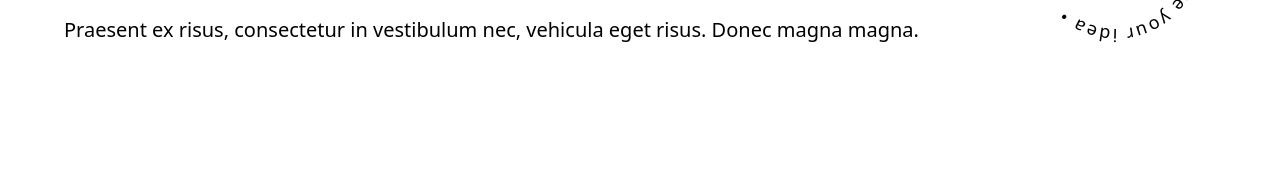
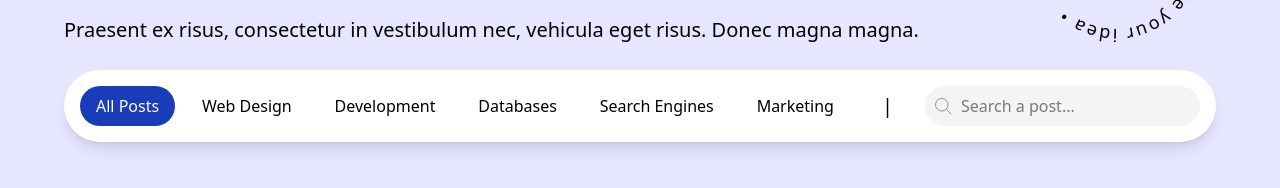
Before and after one commit to mziyad10/Memoir, a React (Vite) app: page / in a window 1280 px wide. Shown: the part 282-470 px from the top of the page. Built offline with nearby package versions, Linux system fonts and the light colour scheme; no server answers.

Commit message:
completed main categories

```diff
--- a/index.html
+++ b/index.html
@@ -6,7 +6,7 @@
     <meta name="viewport" content="width=device-width, initial-scale=1.0" />
     <title>Memoir App</title>
   </head>
-  <body>
+  <body bgcolor="#e6e6ff">
     <div id="root"></div>
     <script type="module" src="/src/main.jsx"></script>
   </body>
--- a/src/Pages/Homepage.jsx
+++ b/src/Pages/Homepage.jsx
@@ -1,5 +1,6 @@
 import React from "react";
 import { Link } from "react-router-dom";
+import MainCategories from "../components/mainCategories";
 
 const HomePage = () => {
   return (
@@ -25,11 +26,12 @@ const HomePage = () => {
         </div>
 
         {/* animated button */}
-        <Link to="write" className="relative">
+        <Link to="write" className="hidden md:block relative">
           <svg viewBox="0 0 200 200"
           width="200"
           height="200"
-          className="text-lg tracking-widest animate-puls">
+          // className="text-lg tracking-widest animate-spin animatedButton">
+          className="text-lg tracking-widest">
             <path id="circlePath" fill="none" d="M 100, 100 m -75, 0 a 75, 75 0 1, 1 150, 0 a 75, 75 0 1, 1 -150, 0"/>
             <text>
               <textPath href="#circlePath" startOffset="0%">Write your story •</textPath>
@@ -52,6 +54,10 @@ const HomePage = () => {
           </button>
         </Link>
       </div>
+
+      {/* CATEGORIES */}
+      <MainCategories />
+
       {/* FEATURED POSTS */}
       {/* POST LIST */}
     </div>
--- /dev/null
+++ b/src/components/MainCategories.jsx
@@ -0,0 +1,54 @@
+import React from 'react'
+import { Link, Links } from 'react-router-dom'
+
+const MainCategories = () => {
+  return (
+    <div className='hidden md:flex bg-white rounded-3xl xl:rounded-full p-4 shadow-lg items-center justify-center gap-8'>
+      {/* links */}
+      <div className="flex-1 flex items-center justify-between flex-wrap">
+      <Link to="/posts" className='bg-blue-800 text-white rounded-full px-4 py-2'>
+      All Posts
+      </Link>
+
+      <Link to="/posts?cat=web-design" className='hover:bg-blue-50 rounded-full px-4 py-2'>
+      Web Design
+      </Link>
+
+      <Link to="/posts?cat=development" className='hover:bg-blue-50 rounded-full px-4 py-2'>
+      Development
+      </Link>
+
+      <Link to="/posts?cat=databases" className='hover:bg-blue-50 rounded-full px-4 py-2'>
+      Databases
+      </Link>
+
+      <Link to="/posts?cat=seo" className='hover:bg-blue-50 rounded-full px-4 py-2'>
+      Search Engines
+      </Link>
+
+      <Link to="/posts?cat=marketing" className='hover:bg-blue-50 rounded-full px-4 py-2'>
+      Marketing
+      </Link>
+      </div>
+
+      <span className='text-xl font-medium'>|</span>
+
+      {/* search */}
+      <div className="bg-gray-100 p-2 rounded-full flex items-center gap-2">
+      <svg
+      xmlns='http://www.w3.org/2000/svg'
+      viewBox='0 0 24 24'
+      width='20'
+      height='20'
+      fill='none'
+      stroke='gray'>
+        <circle cx='10.5' cy='10.5' r='7.5' />
+        <line x1='16.5' y1='16.5' x2='22' y2='22' />
+      </svg>
+      <input type="text" placeholder='Search a post...' className='bg-transparent' />
+      </div>
+    </div>
+  )
+}
+
+export default MainCategories
--- a/src/index.css
+++ b/src/index.css
@@ -5,3 +5,6 @@
   overflow-x: hidden;
   font-family: "Montserrat",sans-serif;
 }
+.animatedButton{
+  animation-duration: 10000ms;
+}
```
